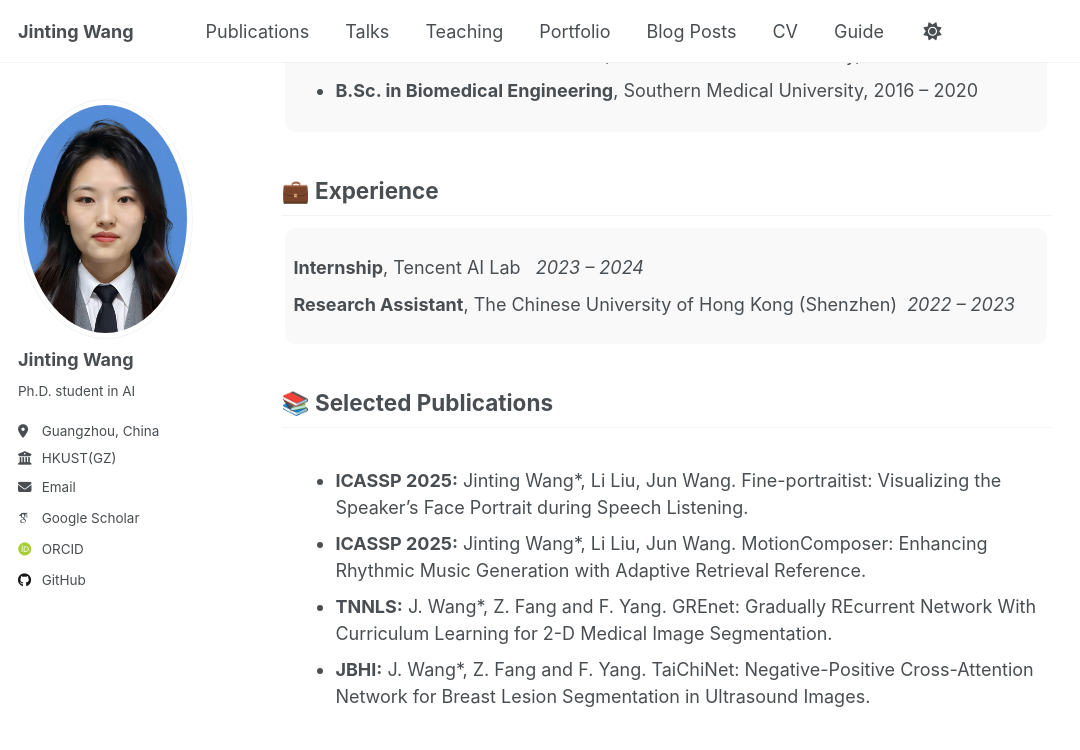
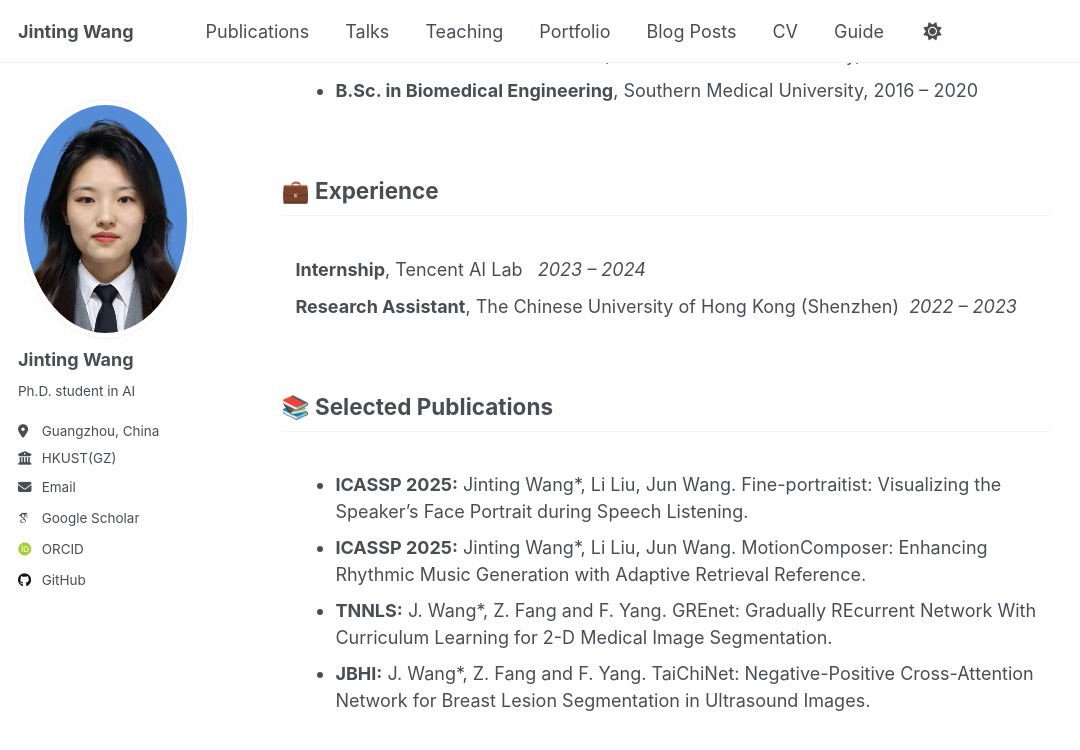
Before and after one commit to beria-moon/Beria.github.io, a Jekyll site: the page built from _pages/about.md, in a window 1280 px wide and 900 px high, scrolled down 602 px. Shown: the top 750 px of the window, without its empty margins (0-1080 px from the left). Built offline with Jekyll 4.4.1, drawn with Linux system fonts in a browser that asks for light colours; some web fonts are replaced.

Commit message:
Update about.md

```diff
--- a/_pages/about.md
+++ b/_pages/about.md
@@ -16,7 +16,7 @@ redirect_from:
 </div>
 
 <h2>🎓 Education</h2>
-<div style="border-radius: 10px; padding: 10px; background-color: #f9f9f9; width: 99%; margin: 10px auto;">
+<div style="padding: 10px; width: 99%; margin: 10px auto;">
   <ul>
     <li><strong>Ph.D. in Artificial Intelligence</strong>, The Hong Kong University of Science and Technology (Guangzhou), 2023 – Present</li>
     <li><strong>M.Sc. in Electronic Information</strong>, Southern Medical University, 2020 – 2023</li>
@@ -25,7 +25,7 @@ redirect_from:
 </div>
 
 <h2>💼 Experience</h2>
-<div style="border-radius: 10px; padding: 8px; background-color: #f9f9f9; width: 99%; margin: 10px auto;">
+<div style="padding: 10px; width: 99%; margin: 10px auto;">
   <ul style="list-style-type: none; padding-left: 0;">
     <li style="margin-bottom: 10px;">
       <strong>Internship</strong>, Tencent AI Lab &nbsp; <em>2023 – 2024</em>
@@ -36,6 +36,7 @@ redirect_from:
   </ul>
 </div>
 
+
 <h2>📚 Selected Publications</h2>
 <div style="padding: 10px; width: 99%; margin: 10px auto;">
   <ul>
```
